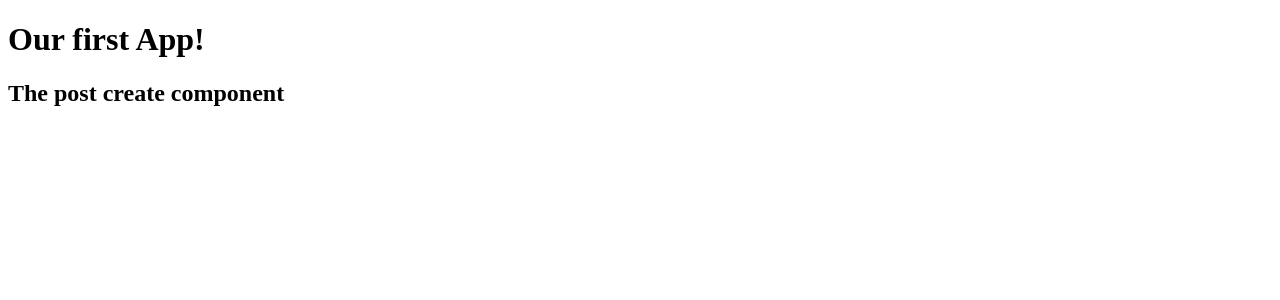
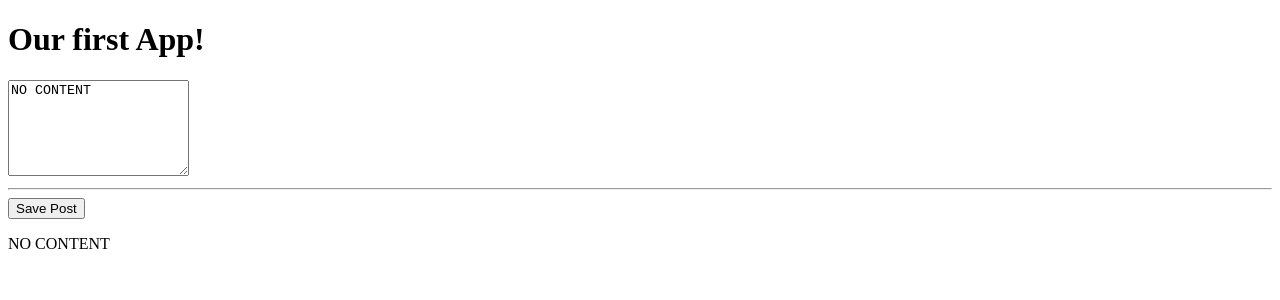
Before and after one commit to amassarwi/udemy-mean-app, an Angular app: page / in a window 1280 px wide. Shown: the top 300 px of the page. Built offline with nearby package versions, Linux system fonts and the light colour scheme.

Commit message:
Added basic textarea and click event listener

```diff
--- a/src/app/posts/post-create/post-create.component.html
+++ b/src/app/posts/post-create/post-create.component.html
@@ -1 +1,6 @@
-<h2>The post create component</h2>
+<textarea [value]="newPost" rows="6" #postInput></textarea>
+<hr>
+<button (click)="addPost(postInput)">Save Post</button>
+<p>
+    {{newPost}}
+</p>
--- a/src/app/posts/post-create/post-create.component.ts
+++ b/src/app/posts/post-create/post-create.component.ts
@@ -7,4 +7,9 @@ import { Component } from '@angular/core';
 })
 export class PostCreateComponent {
 
+    newPost = 'NO CONTENT';
+
+    addPost(postInput: HTMLTextAreaElement) {
+        this.newPost = postInput.value;
+    }
 }
```
